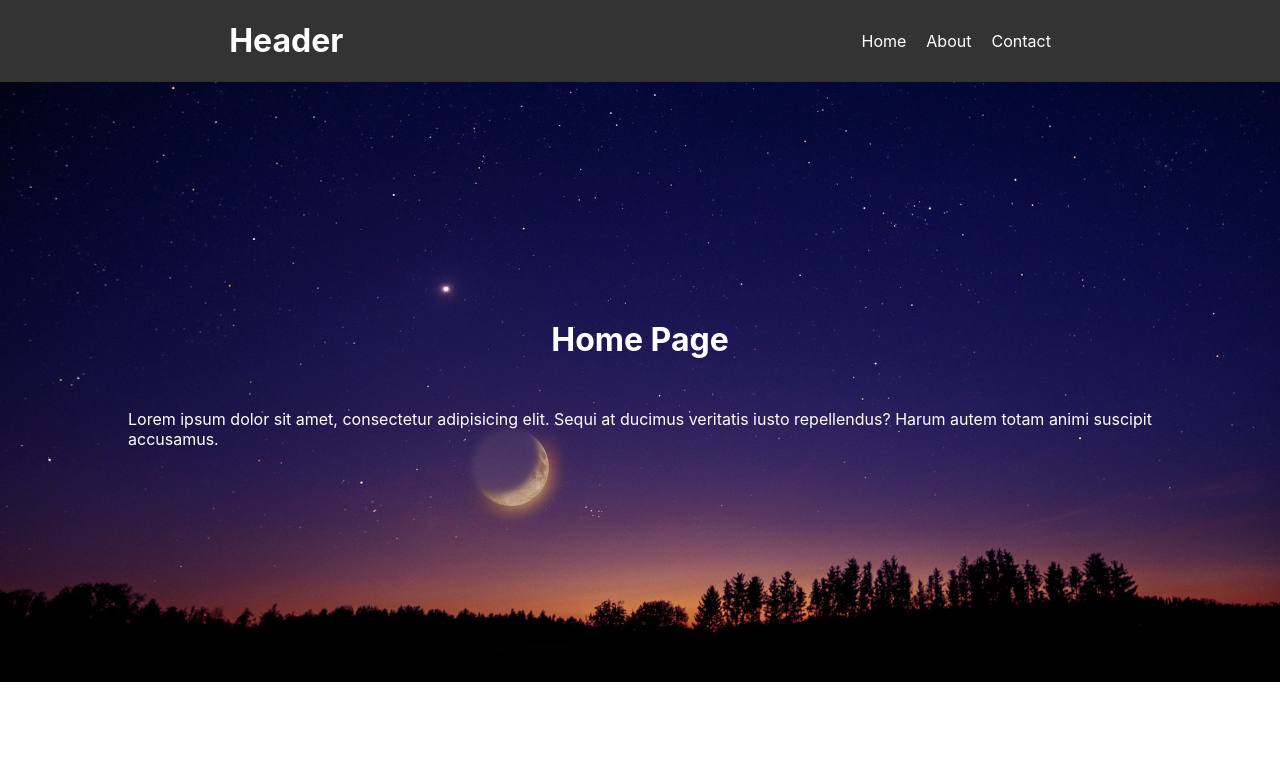
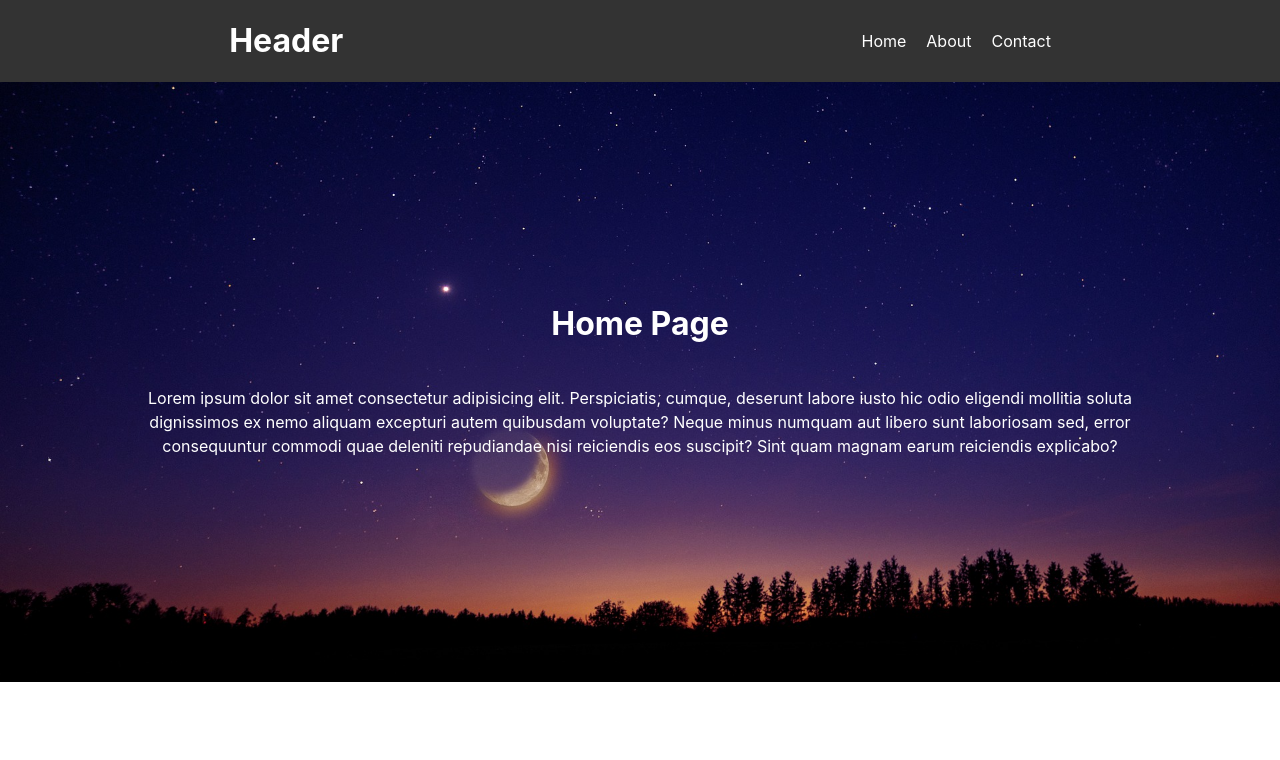
Before and after one commit to shinta0000/react-spa, a React (Create React App) app: page / in a window 1280 px wide. Shown: the top 760 px of the page. Built offline with nearby package versions, Linux system fonts and the light colour scheme.

Commit message:
fix: Mainコンポーネントのスタイルを修正

```diff
--- a/src/components/Main.jsx
+++ b/src/components/Main.jsx
@@ -10,9 +10,13 @@ const Main = (props) => {
         <Container>
           <h1>{props.mainText}</h1>
           <p>
-            Lorem ipsum dolor sit amet, consectetur adipisicing elit. Sequi at
-            ducimus veritatis iusto repellendus? Harum autem totam animi
-            suscipit accusamus.
+            Lorem ipsum dolor sit amet consectetur adipisicing elit.
+            Perspiciatis, cumque, deserunt labore iusto hic odio eligendi
+            mollitia soluta dignissimos ex nemo aliquam excepturi autem
+            quibusdam voluptate? Neque minus numquam aut libero sunt laboriosam
+            sed, error consequuntur commodi quae deleniti repudiandae nisi
+            reiciendis eos suscipit? Sint quam magnam earum reiciendis
+            explicabo?
           </p>
         </Container>
       </MainStyle>
@@ -23,7 +27,9 @@ const Main = (props) => {
 export default Main;
 
 const MainStyle = styled.main`
+  text-align: center;
   background-color: #efefef;
+  line-height: 24px;
   height: 600px;
   display: flex;
   align-items: center;
```
Also changed, not shown: 1 other file (tests, documents, lock files or other folders).
